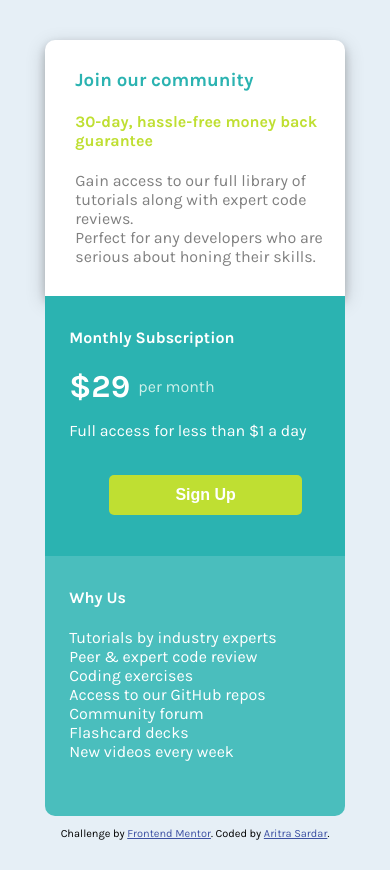
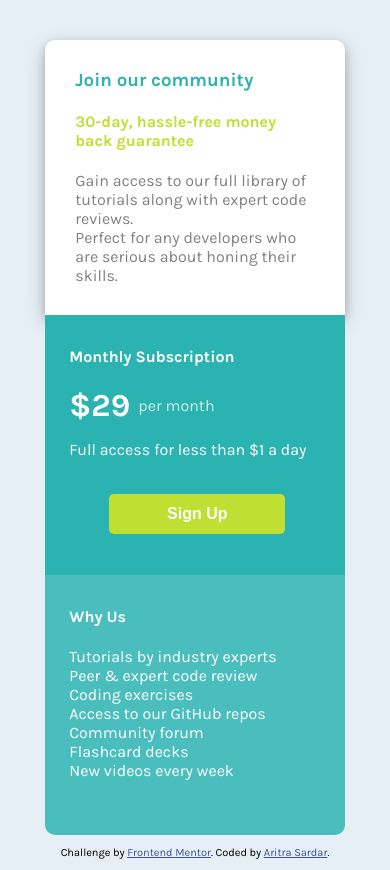
Before and after one commit to sos97/Challenge1, a plain HTML site: page index.html in a window 390 px wide. Drawn offline with Linux system fonts and the light colour scheme.

Commit message:
second commit

```diff
--- a/styles.css
+++ b/styles.css
@@ -144,8 +144,9 @@ button{
 .one{
  background-color: white;
  color: grey;
- width: 72%;
+ width: 64%;
  padding-left: 8%;
+ padding-right: 8%;
  padding-top: 10px;
  padding-bottom: 30px;
  border-radius: 10px 10px 0 0;
@@ -161,9 +162,10 @@ button{
  color: white;
  float: left;
  display: inline-block;
- width: 92%;
+ width: 84%;
  height: 250px;
  padding-left: 8%;
+ padding-right: 8%;
  padding-top: 10px;
 
 
@@ -175,9 +177,10 @@ button{
  background-color: #4abebd;
  color: white;
  display: inline-block;
- width: 92%;
+ width: 84%;
  height: 250px;
  padding-left: 8%;
+ padding-right: 8%;
  padding-top: 10px;
  vertical-align: top;
  border-bottom-right-radius: 10px;
```
